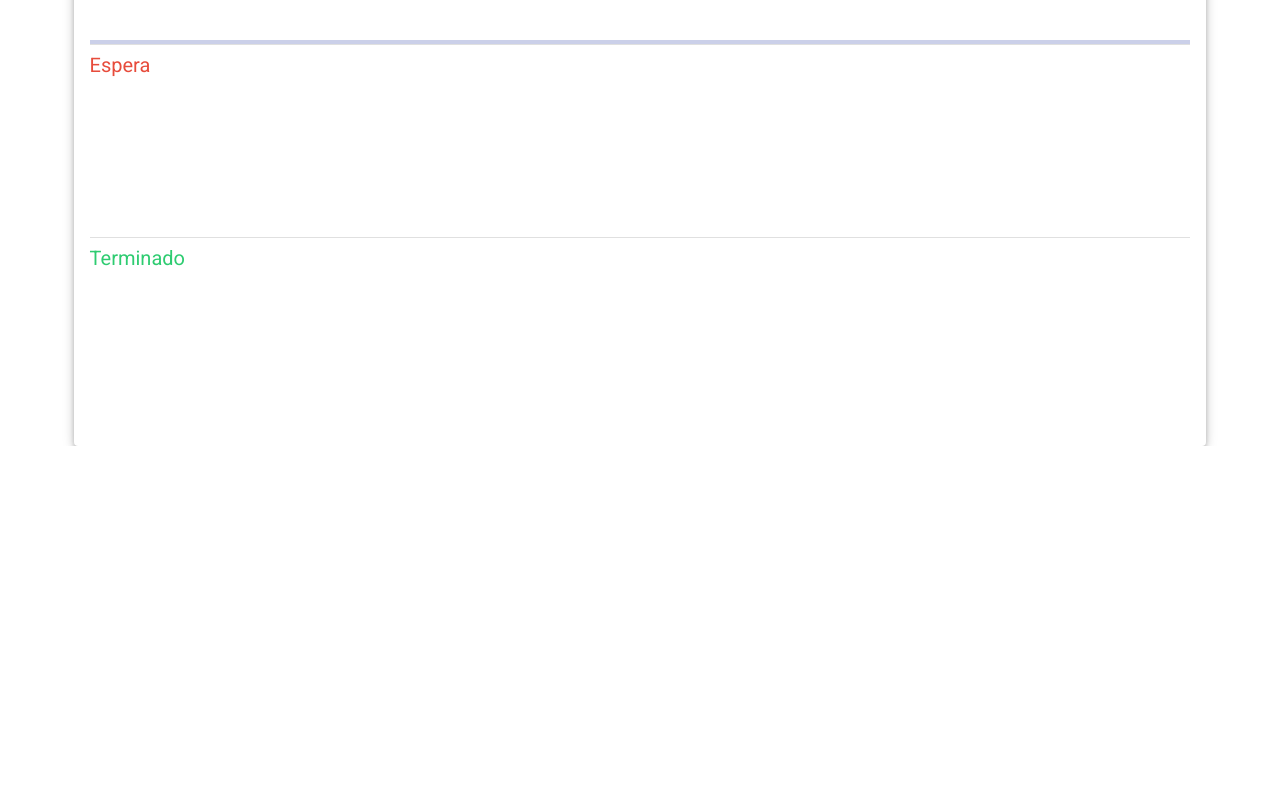
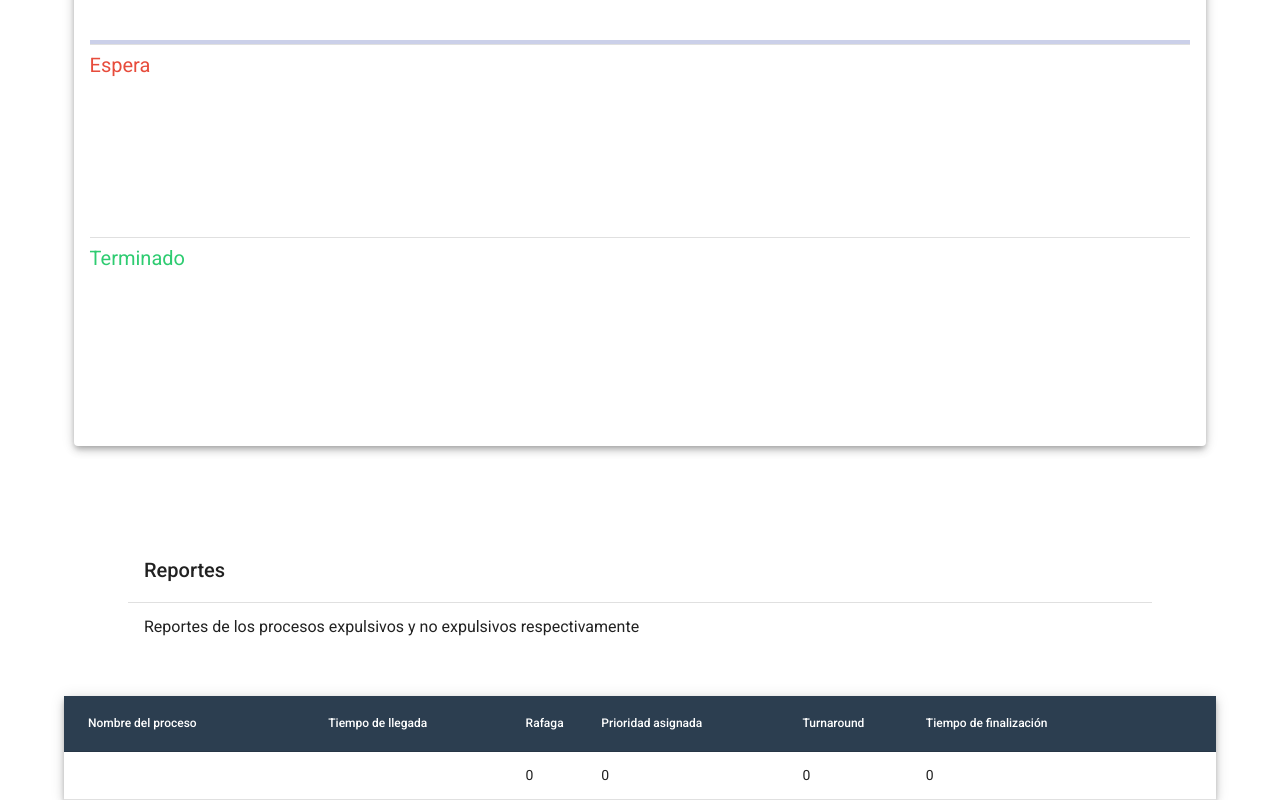
Before and after one commit to bianfa2/ProcessManager, an Angular app: page /simulator in a window 1280 px wide. Shown: the part 928-1728 px from the top of the page. Before the commit the page ends 1374 px from the top, so only its background shows below. Built offline with nearby package versions, Linux system fonts and the light colour scheme.

Commit message:
Add expulsive process report

```diff
--- a/src/app/components/simulator/simulator.component.html
+++ b/src/app/components/simulator/simulator.component.html
@@ -56,8 +56,8 @@
       <td mat-cell *matCellDef="let element"> {{element.burst}} </td>
     </ng-container>
 
-    <tr mat-header-row *matHeaderRowDef="displayedColumns"></tr>
-    <tr mat-row *matRowDef="let row; columns: displayedColumns;"></tr>
+    <tr mat-header-row *matHeaderRowDef="myProcessTitle"></tr>
+    <tr mat-row *matRowDef="let row; columns: myProcessTitle;"></tr>
 </table>
 
 <mat-card class="mat-elevation-z5 simulation-section">
@@ -128,6 +128,57 @@
   </mat-card-content>
 </mat-card>
 
+<div class="reports">
+  <mat-list class="subtitles">
+    <mat-list-item><h2>Reportes</h2></mat-list-item>
+    <mat-divider></mat-divider>
+    <mat-list-item>Reportes de los procesos expulsivos y no expulsivos respectivamente</mat-list-item>
+  </mat-list>
+
+  <table mat-table [dataSource]="expulsiveProcess" class="mat-elevation-z5 process">
+
+    <!--- Note that these columns can be defined in any order.
+          The actual rendered columns are set as a property on the row definition" -->
+
+    <!-- Position Column -->
+    <ng-container matColumnDef="processName">
+      <th mat-header-cell *matHeaderCellDef class="process__title"> Nombre del proceso </th>
+      <td mat-cell *matCellDef="let element"> {{element.processName}} </td>
+    </ng-container>
+
+    <!-- Name Column -->
+    <ng-container matColumnDef="timeArrival">
+      <th mat-header-cell *matHeaderCellDef class="process__title"> Tiempo de llegada </th>
+      <td mat-cell *matCellDef="let element"> {{element.timeArrival}} </td>
+    </ng-container>
+
+    <!-- Weight Column -->
+    <ng-container matColumnDef="burst">
+      <th mat-header-cell *matHeaderCellDef class="process__title"> Rafaga </th>
+      <td mat-cell *matCellDef="let element"> {{element.burst}} </td>
+    </ng-container>
+
+    <ng-container matColumnDef="priority">
+      <th mat-header-cell *matHeaderCellDef class="process__title"> Prioridad asignada </th>
+      <td mat-cell *matCellDef="let element"> {{element.priority}} </td>
+    </ng-container>
+
+    <ng-container matColumnDef="turnaround">
+      <th mat-header-cell *matHeaderCellDef class="process__title"> Turnaround </th>
+      <td mat-cell *matCellDef="let element"> {{element.turnaround}} </td>
+    </ng-container>
+
+    <ng-container matColumnDef="finishTime">
+      <th mat-header-cell *matHeaderCellDef class="process__title"> Tiempo de finalización </th>
+      <td mat-cell *matCellDef="let element"> {{element.finishTime}} </td>
+    </ng-container>
+
+    <tr mat-header-row *matHeaderRowDef="expulsiveProcessTitle"></tr>
+    <tr mat-row *matRowDef="let row; columns: expulsiveProcessTitle;"></tr>
+  </table>
+
+</div>
+
 <div class="control-buttons">
   <button mat-fab class="control-buttons__button" color="primary" (click)="runSimulate()" *ngIf="control == 0">
     <mat-icon aria-hidden="false" aria-label="Example home icon">play_arrow</mat-icon>
--- a/src/app/components/simulator/simulator.component.scss
+++ b/src/app/components/simulator/simulator.component.scss
@@ -52,7 +52,7 @@
 
 .simulation-section {
   width: 86%;
-  margin: 80px auto 160px;
+  margin: 80px auto 100px;
   background: #ffffff;
 
   &__subtitle {
@@ -99,6 +99,10 @@
   }
 }
 
+.reports {
+  margin-bottom: 160px;
+}
+
 .control-buttons {
   position: fixed;
   bottom: 15px;
--- a/src/app/components/simulator/simulator.component.ts
+++ b/src/app/components/simulator/simulator.component.ts
@@ -12,16 +12,35 @@ import {
   styleUrls: ['./simulator.component.scss'],
 })
 export class SimulatorComponent implements OnInit {
-  displayedColumns: string[] = ['processName', 'timeArrival', 'burst'];
+  myProcessTitle: string[] = ['processName', 'timeArrival', 'burst'];
   myProcess: Process[] = [];
   readyProcess: Process[] = [];
   execProcess: Process[] = [];
   waitProcess: Process[] = [];
   finishProcess: Process[] = [];
+  expulsiveProcessTitle: string[] = [
+    'processName',
+    'timeArrival',
+    'burst',
+    'priority',
+    'turnaround',
+    'finishTime',
+  ];
+  expulsiveProcess: Process[] = [
+    {
+      processName: '',
+      timeArrival: '',
+      burst: 0,
+      priority: 0,
+      turnaround: 0,
+      finishTime: 0,
+    },
+  ];
   th = new FormControl(250);
   quantum = new FormControl(2);
   progressBar = 0;
   control = 0;
+  firstRun = false;
 
   constructor(
     public roundRobinService: RoundRobinService,
@@ -45,7 +64,7 @@ export class SimulatorComponent implements OnInit {
                 processName: '',
                 priority: 0,
                 timeArrival: '',
-                burst: '',
+                burst: 0,
                 quantum: 0,
                 nExec: 0,
               },
@@ -60,16 +79,21 @@ export class SimulatorComponent implements OnInit {
       this.waitProcess = [];
       this.finishProcess = [];
       this.readyProcess = this.myProcess.slice();
+      this.generateReports();
       setTimeout(() => {
-        console.log(this.readyProcess);
         this.runSimulate();
       }, 800);
     }
+
+    if (!this.firstRun) {
+      this.generateReports();
+    }
+
     this.control = value;
   }
 
   runSimulate() {
-    this.control = 1;
+    this.setControl(1);
     this.th.disable();
     this.quantum.disable();
 
@@ -102,12 +126,14 @@ export class SimulatorComponent implements OnInit {
             ? this.quantum.value > task.burst
               ? this.quantum.value
               : task.burst
-            : parseInt(task.burst)) * this.th.value;
+            : task.burst) * this.th.value;
 
         var progressTime = setInterval(() => {
           this.progressBar += 1.2;
           if (this.control != 1) {
             if (this.control === 3) {
+              this.th.enable();
+              this.quantum.enable();
               this.control = 4;
             } else if (this.control === 2) {
               this.progressBar = 0;
@@ -135,9 +161,12 @@ export class SimulatorComponent implements OnInit {
           this.execProcess.splice(0, 1);
 
           if (task.priority === 0) {
-            task.quantum -= 1;
-            task.burst = (parseInt(task.burst) - this.quantum.value).toString();
-            if (parseInt(task.burst) > 0) {
+            task.quantum +=
+              task.burst > this.quantum.value
+                ? 1
+                : task.burst / this.quantum.value;
+            task.burst = (task.burst - this.quantum.value).toString();
+            if (task.burst > 0) {
               this.waitProcess.push(task);
             } else {
               this.finishProcess.push(task);
@@ -167,4 +196,30 @@ export class SimulatorComponent implements OnInit {
   changeQuantum() {
     this.createSimulate();
   }
+
+  generateReports() {
+    this.expulsiveProcess = [];
+
+    this.myProcess.forEach((process) => {
+      if (process.priority === 0) {
+        this.expulsiveProcess.push({
+          processName: process.processName,
+          timeArrival: process.timeArrival,
+          burst: process.burst,
+          priority: process.priority,
+          turnaround:
+            (process.burst % this.quantum.value === 0
+              ? process.burst / this.quantum.value
+              : Math.trunc(process.burst / this.quantum.value) + 1) *
+              this.quantum.value -
+            parseInt(process.timeArrival),
+          finishTime:
+            (process.burst % this.quantum.value === 0
+              ? process.burst / this.quantum.value
+              : Math.trunc(process.burst / this.quantum.value) + 1) *
+            this.quantum.value,
+        });
+      }
+    });
+  }
 }
--- a/src/app/services/roundRobin/round-robin.service.ts
+++ b/src/app/services/roundRobin/round-robin.service.ts
@@ -19,13 +19,8 @@ export class RoundRobinService {
           processName: item.processName,
           priority: item.priority,
           timeArrival: index.toString(),
-          burst: item.processName.length.toString(),
-          quantum:
-            item.priority === 0
-              ? item.processName.length % quantum == 0
-                ? item.processName.length / quantum
-                : Math.trunc(item.processName.length / quantum) + 1
-              : 0,
+          burst: parseInt(item.processName.length.toString()),
+          quantum: 0,
           nExec: 0,
         });
       });
@@ -35,11 +30,13 @@ export class RoundRobinService {
 }
 
 export interface Process {
-  pid: string;
+  pid?: string;
   processName: string;
   priority: number;
   timeArrival: string;
-  burst: string;
-  quantum: number;
-  nExec: number;
+  burst: number;
+  quantum?: number;
+  nExec?: number;
+  turnaround?: number;
+  finishTime?: number;
 }
```
